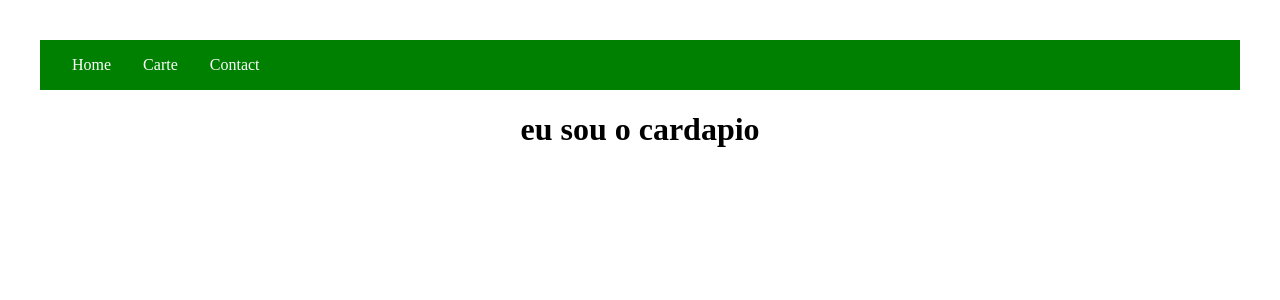
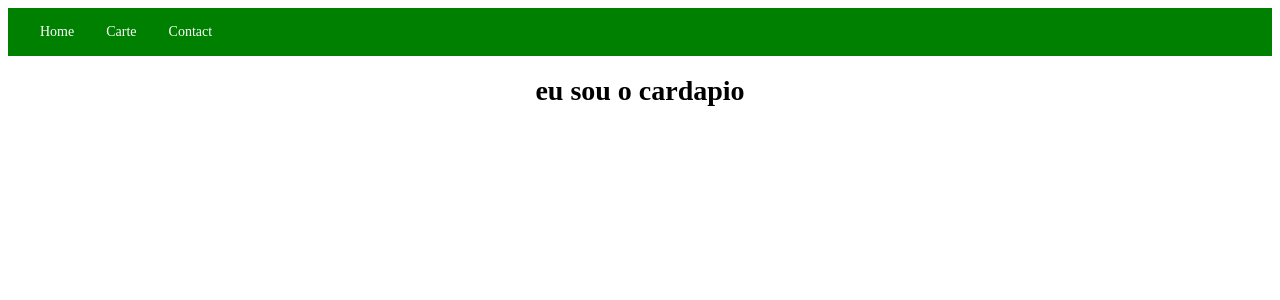
Before and after one commit to gregorischultz/pizzaria, a React (Vite) app: page /Carte in a window 1280 px wide. Shown: the top 300 px of the page. Built offline with nearby package versions, Linux system fonts and the light colour scheme.

Commit message:
navbar actualization

```diff
--- a/index.html
+++ b/index.html
@@ -4,7 +4,7 @@
     <meta charset="UTF-8" />
     <link rel="icon" type="image/svg+xml" href="/vite.svg" />
     <meta name="viewport" content="width=device-width, initial-scale=1.0" />
-    <title>Vite + React</title>
+    <title>Pizzaria</title>
   </head>
   <body>
     <div id="root"></div>
--- a/package.json
+++ b/package.json
@@ -24,6 +24,6 @@
     "eslint-plugin-react-hooks": "^5.1.0-rc.0",
     "eslint-plugin-react-refresh": "^0.4.9",
     "globals": "^15.9.0",
-    "vite": "^5.4.1"
+    "vite": "^5.4.7"
   }
 }
--- a/src/App.css
+++ b/src/App.css
@@ -1,45 +1,10 @@
 #root {
-  max-width: 1280px;
-  margin: 0 auto;
-  padding: 2rem;
+
+  margin: 0 ;
   text-align: center;
 }
 
-.logo {
-  height: 6em;
-  padding: 1.5em;
-  will-change: filter;
-  transition: filter 300ms;
-}
-.logo:hover {
-  filter: drop-shadow(0 0 2em #646cffaa);
-}
-.logo.react:hover {
-  filter: drop-shadow(0 0 2em #61dafbaa);
-}
 
-@keyframes logo-spin {
-  from {
-    transform: rotate(0deg);
-  }
-  to {
-    transform: rotate(360deg);
-  }
-}
-
-@media (prefers-reduced-motion: no-preference) {
-  a:nth-of-type(2) .logo {
-    animation: logo-spin infinite 20s linear;
-  }
-}
-
-.card {
-  padding: 2em;
-}
-
-.read-the-docs {
-  color: #888;
-}
 
 
 /* esse arquivo contem estilos especificos para todo o aplicativo
--- a/src/index.css
+++ b/src/index.css
@@ -1,6 +1,6 @@
 /* Estilos para telas grandes (PCs) */
 body {
-  font-size: 16px;
+  font-size: 14px;
 }
 
 /* Estilos para tablets */
--- a/src/styles/Header.module.css
+++ b/src/styles/Header.module.css
@@ -1,8 +1,9 @@
 /* styles/Navbar.module.css */
 
 .navbar {
-    background-color: green; /* cinza escuro */
+    background-color: green;
     padding: 16px;
+    width: auto;
 }
 
 .navList {
```
Also changed, not shown: 1 other file (tests, documents, lock files or other folders).
